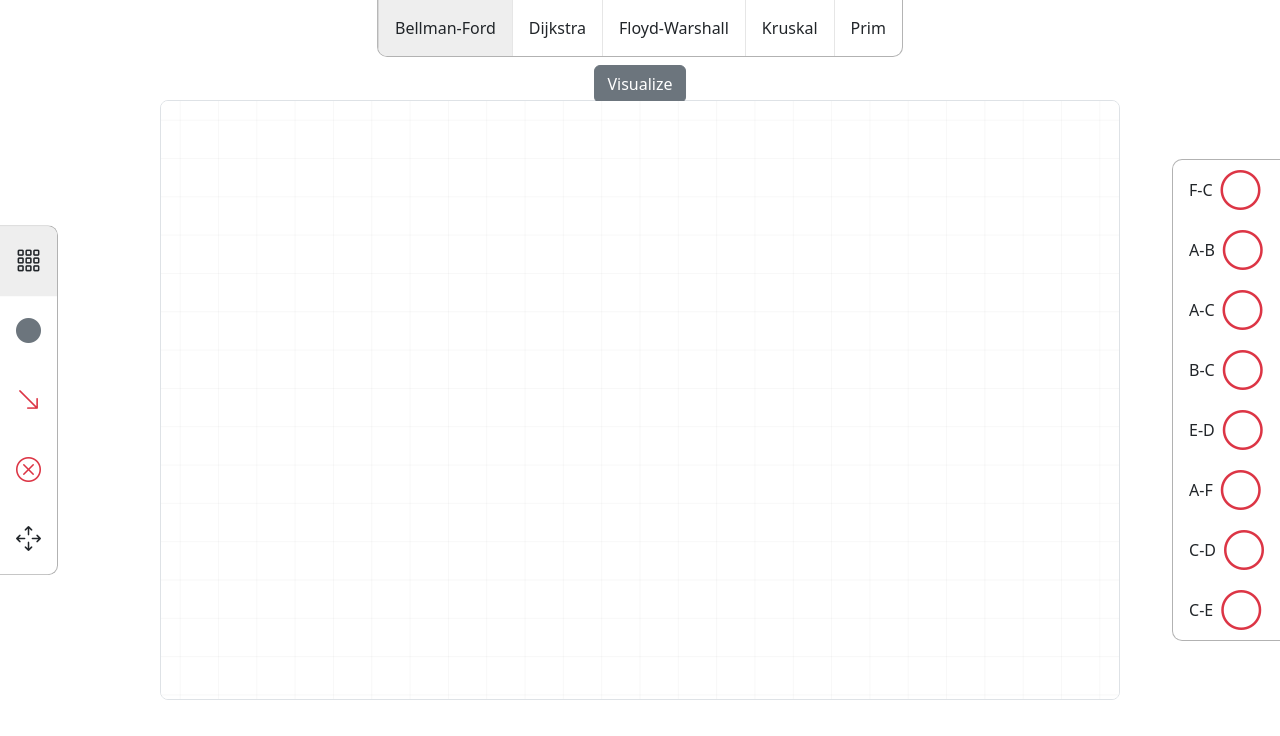
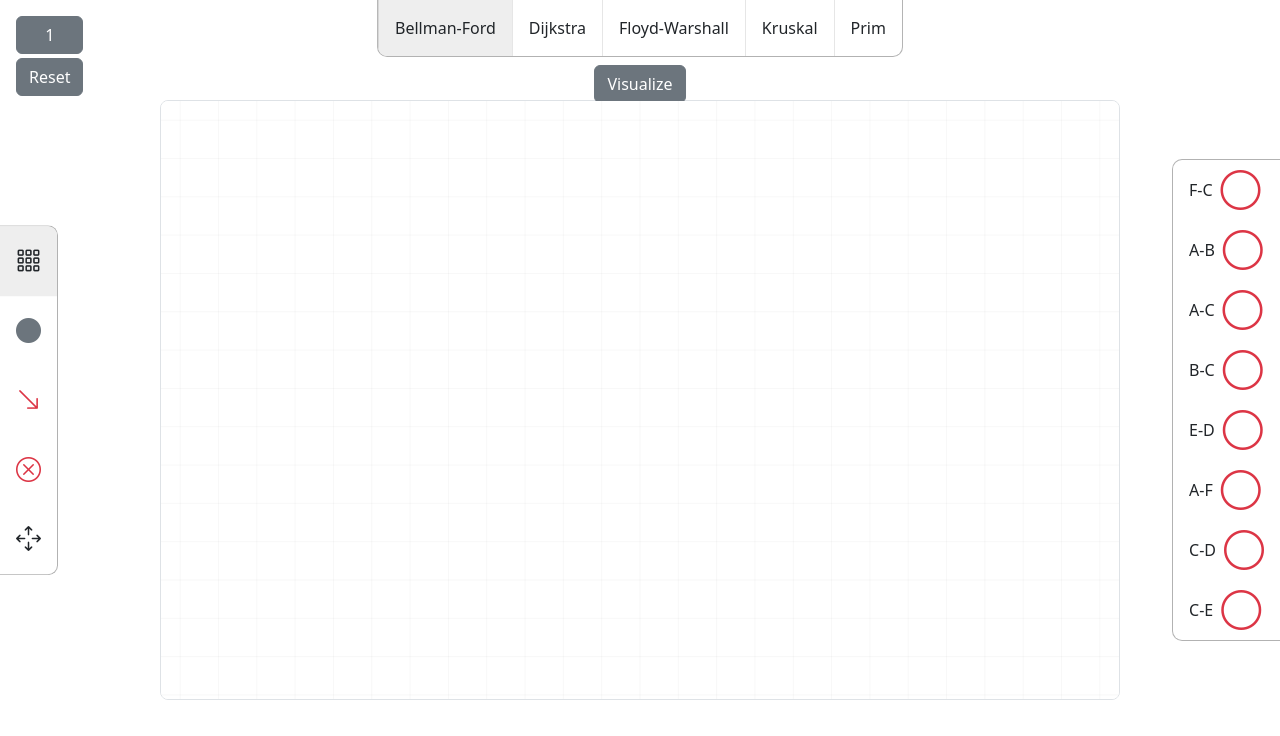
Before and after one commit to AymaneBoukrouh/graph-theory-visualization, a React (Create React App) app: page / in a window 1280 px wide. Shown: the top 736 px of the page. Built offline with nearby package versions, Linux system fonts and the light colour scheme.

Commit message:
add pre-defined examples

```diff
--- a/src/App.tsx
+++ b/src/App.tsx
@@ -1,5 +1,5 @@
 import { useState } from 'react';
-import { Grid, ModePanel, AlgorithmPanel, StatusPanel } from '@/components';
+import { Grid, ModePanel, AlgorithmPanel, StatusPanel, Examples } from '@/components';
 import './App.css';
 
 interface AppProps {}
@@ -16,6 +16,9 @@ const App = (props: AppProps) => {
       <div className="position-absolute top-50 end-0 translate-middle-y">
         <StatusPanel />
       </div>
+      <div className="position-absolute top-0 start-0">
+        <Examples />
+      </div>
       <Grid />
     </div>
   );
--- /dev/null
+++ b/src/components/Examples/examples/example1.ts
@@ -0,0 +1,23 @@
+const nodes = [
+  { label: 'A', coords: { x: 19, y: 15 } },
+  { label: 'B', coords: { x: 25, y: 15 } },
+  { label: 'C', coords: { x: 25, y: 19 } },
+  { label: 'D', coords: { x: 25, y: 24 } },
+  { label: 'E', coords: { x: 19, y: 24 } },
+  { label: 'F', coords: { x: 19, y: 19 } },
+];
+
+const edges = [
+  { source: nodes[0], target: nodes[1], weight: 3 },
+  { source: nodes[0], target: nodes[2], weight: 4 },
+  { source: nodes[0], target: nodes[5], weight: 7 },
+  { source: nodes[1], target: nodes[2], weight: 4 },
+  { source: nodes[2], target: nodes[3], weight: 9 },
+  { source: nodes[2], target: nodes[4], weight: 9 },
+  { source: nodes[2], target: nodes[5], weight: 1 },
+  { source: nodes[3], target: nodes[4], weight: 5 }
+];
+
+const graph = { nodes, edges };
+
+export default graph;
--- /dev/null
+++ b/src/components/Examples/index.tsx
@@ -0,0 +1,31 @@
+import { useDispatch } from 'react-redux';
+import { Graph } from '@/types';
+import example1 from './examples/example1';
+
+export const Examples = () => {
+  const dispatch = useDispatch();
+
+  const loadExample = (example: number) => {
+    switch (example) {
+      case 1:
+        dispatch({ type: 'SET_GRAPH', payload: example1 });
+        break;
+      default:
+        break;
+    }
+  }
+
+  const resetExample = () => {
+    dispatch({ type: 'SET_GRAPH', payload: {
+      nodes: [],
+      edges: [],
+    } as Graph });
+  }
+
+  return (
+    <div className="d-flex flex-column gap-1 p-3">
+      <div className="btn btn-secondary" onClick={() => loadExample(1)}>1</div>
+      <div className="btn btn-secondary" onClick={resetExample}>Reset</div>
+    </div>
+  )
+}
--- a/src/components/index.ts
+++ b/src/components/index.ts
@@ -2,3 +2,4 @@ export { Grid } from './Grid';
 export { ModePanel } from './ModePanel';
 export { AlgorithmPanel } from './AlgorithmPanel';
 export { StatusPanel } from './StatusPanel';
+export { Examples } from './Examples';
```
